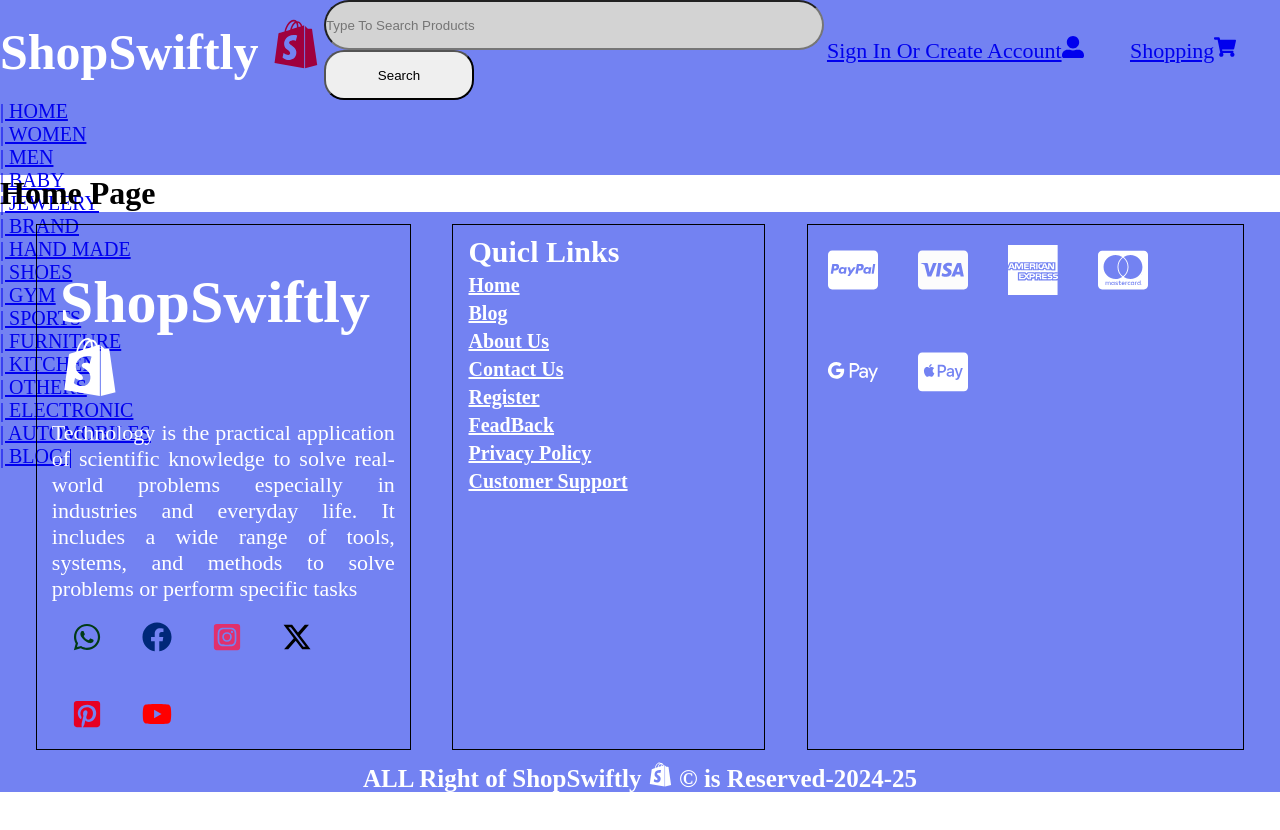
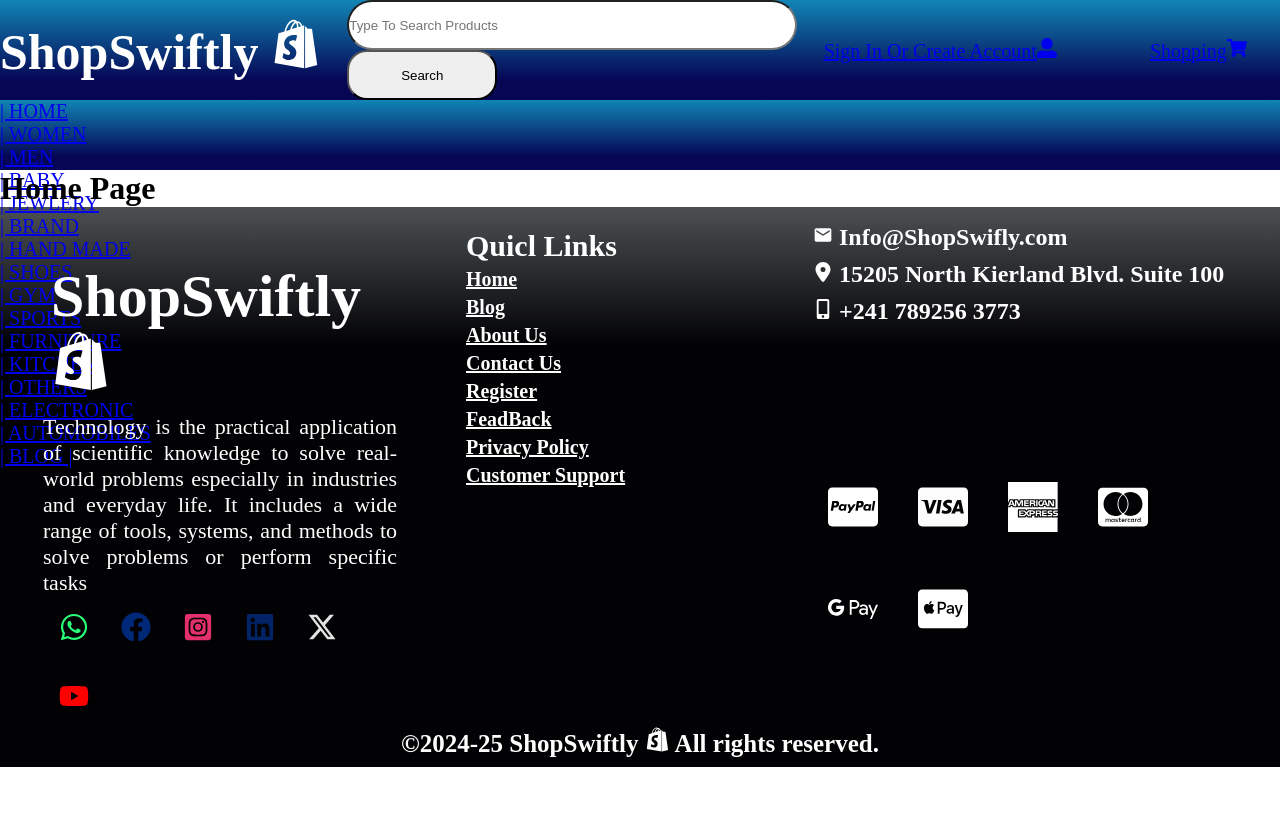
Before and after one commit to iamabd591/ShopSwiftly-Mern-Stack-Ecommerce-Project, a React (Create React App) app in the folder client/: page / in a window 1280 px wide. Shown: the top 830 px of the page. Built offline with nearby package versions, Linux system fonts and the light colour scheme; the HTML template or start-up script is replaced by a standard one.

Commit message:
add 404 page

```diff
--- a/client/src/components/layout/Footer.js
+++ b/client/src/components/layout/Footer.js
@@ -7,16 +7,19 @@ import {
   FaCcMastercard,
   FaGooglePay,
   FaCcApplePay,
+  FaLocationDot,
 } from "react-icons/fa6";
 import { SiAmericanexpress } from "react-icons/si";
 import { NavLink } from "react-router-dom";
 import {
   FaFacebook,
   FaInstagramSquare,
-  FaPinterestSquare,
   FaYoutube,
   FaWhatsapp,
+  FaMobileAlt,
+  FaLinkedin,
 } from "react-icons/fa";
+import { MdEmail } from "react-icons/md";
 export default function Footer() {
   return (
     <>
@@ -61,16 +64,16 @@ export default function Footer() {
 
             <ul>
               <li>
-                <div className="twitter icons">
-                  <FaXTwitter />
+                <div className="linked icons">
+                  <FaLinkedin />
                 </div>
               </li>
             </ul>
 
             <ul>
               <li>
-                <div className="pintrest icons">
-                  <FaPinterestSquare />
+                <div className="twitter icons">
+                  <FaXTwitter />
                 </div>
               </li>
             </ul>
@@ -132,6 +135,39 @@ export default function Footer() {
           </div>
         </div>
         <div className="payment">
+          <div className="infomation">
+            <ul>
+              <li>
+                <p>
+                  <span>
+                    <MdEmail />
+                  </span>{" "}
+                  Info@ShopSwifly.com
+                </p>
+              </li>
+            </ul>
+            <ul>
+              <li>
+                <p>
+                  <span>
+                    <FaLocationDot />
+                  </span>{" "}
+                  15205 North Kierland Blvd. Suite 100
+                </p>
+              </li>
+            </ul>
+
+            <ul>
+              <li>
+                <p>
+                  <span>
+                    <FaMobileAlt />
+                  </span>{" "}
+                  +241 789256 3773
+                </p>
+              </li>
+            </ul>
+          </div>
           <div className="method">
             <ul>
               <li>
@@ -175,7 +211,7 @@ export default function Footer() {
       </div>
       <div className="rights">
         <h4>
-          ALL Right of ShopSwiftly <FaShopify /> &copy; is Reserved-2024-25
+          &copy;2024-25 ShopSwiftly <FaShopify /> All rights reserved.
         </h4>
       </div>
     </>
--- a/client/src/index.css
+++ b/client/src/index.css
@@ -8,8 +8,12 @@
 section {
   height: 100px;
   width: 100%;
-  margin-top: 0px;
-  background: rgb(115, 130, 242);
+  background: rgb(6, 6, 85);
+  background: linear-gradient(
+    0deg,
+    rgba(6, 6, 85, 1) 20%,
+    rgba(17, 133, 181, 1) 100%
+  );
 }
 
 section ul {
@@ -20,28 +24,25 @@ section ul {
 }
 .logo {
   font-size: 50px;
-  text-decoration: none;
-  color: black;
   cursor: pointer;
   font-weight: bold;
-  width: auto;
   color: #fff;
   height: 100%;
 }
 
 .logo spam {
-  color: rgb(159, 0, 61);
+  color: rgb(255, 255, 255);
 }
 
 .serach-bar {
-  width: 500px;
+  width: 450px;
   height: 100%;
 }
 .form-control {
   width: 100%;
   height: 50px;
   border-radius: 25px !important;
-  background: rgb(211, 211, 211);
+  background: rgb(255, 255, 255);
 }
 
 .btn {
@@ -54,48 +55,56 @@ section ul {
   width: 300px;
   height: 100%;
   color: #fff;
-  font-size: 22px;
+  font-size: 20px;
   font-weight: 500;
 }
 
 .account span {
-  font-size: 22px;
+  font-size: 20px;
 }
 
 .Shopping {
-  width: 150px;
+  width: 130px;
   height: 100%;
   color: #fff;
-  font-size: 22px;
+  font-size: 20px;
   font-weight: 500;
 }
 .Shopping span {
-  font-size: 22px;
+  font-size: 20px;
 }
 .navbar {
   font-size: 20px;
+  height: 70px;
   text-transform: uppercase;
-  height: 75px;
-  background: rgb(115, 130, 242) !important;
-  font-weight: 400;
+  background: rgb(6, 6, 85) !important;
+  background: linear-gradient(
+    0deg,
+    rgba(6, 6, 85, 1) 20%,
+    rgba(17, 133, 181, 1) 100%
+  ) !important;
 }
 .nav-link:hover {
   color: #9f003d !important;
 }
 .Footer {
   width: 100%;
-  height: 550px;
+  height: 510px;
   display: flex;
   justify-content: space-around;
   align-items: center;
-  padding: 12px 15px;
-  background: rgb(115, 130, 242);
+  padding: 12px 10px;
+  background: rgb(2, 2, 5) !important;
+  background: linear-gradient(
+    0deg,
+    rgba(2, 2, 5, 1) 73%,
+    rgba(76, 80, 82, 1) 100%
+  ) !important;
 }
 .info {
   width: 30%;
   height: 100%;
-  padding: 10px 15px;
-  border: 1px solid black;
+  padding: 10px 12px;
 }
 .info h2 {
   font-size: 60px;
@@ -114,7 +123,6 @@ section ul {
   width: 25%;
   height: 100%;
   padding: 10px 15px;
-  border: 1px solid black;
 }
 .Footer-Nav h4 {
   font-weight: bold;
@@ -141,7 +149,7 @@ section ul {
 .Social ul li {
   list-style-type: none;
   float: left;
-  margin: 20px;
+  margin: 16px;
   font-size: 30px;
   cursor: pointer;
 }
@@ -158,24 +166,26 @@ section ul {
   color: #e1306c;
 }
 .whatsapp {
-  color: #013b16;
+  color: #2aff78;
 }
 .twitter {
-  color: #000;
+  color: #e3e3e3;
+}
+.linked {
+  color: #022366;
 }
 
 .payment {
   width: 35%;
   height: 100%;
-  border: 1px solid black;
 }
 .rights {
   width: 100%;
-  height: 30px;
+  height: 50px;
   display: flex;
   justify-content: space-around;
   align-items: center;
-  background: rgb(115, 130, 242);
+  background: #020205;
 }
 .payment .method {
   width: 100%;
@@ -211,3 +221,23 @@ section ul {
   font-size: 25px;
   color: #fff;
 }
+.infomation {
+  width: 100%;
+  height: 50%;
+}
+.infomation ul li {
+  list-style-type: none;
+  float: left;
+  margin: 5px;
+  font-size: 20px;
+  cursor: pointer;
+}
+.infomation ul li p {
+  font-weight: bold;
+  font-size: 24px;
+  color: #fff;
+}
+.infomation ul li p span {
+  color: #fff;
+  font-size: 20px;
+}
--- a/client/src/pages/PageNotFound.js
+++ b/client/src/pages/PageNotFound.js
@@ -1,12 +1,25 @@
-import React from 'react'
-import Layout from '../components/layout/Layout'
+import React from "react";
+import Layout from "../components/layout/Layout";
+import { Link } from "react-router-dom";
 
 const PageNotFound = () => {
   return (
-   <Layout>
-    <h1>404</h1>
-   </Layout>
-  )
-}
+    <Layout>
+      <div className="d-flex align-items-center justify-content-center vh-100">
+        <div className="text-center">
+          <h1 className="display-1 fw-bold">404</h1>
+          <p className="fs-3">
+            {" "}
+            <span className="text-danger">Opps!</span> Page not found.
+          </p>
+          <p className="lead">The page you’re looking for doesn’t exist.</p>
+          <Link to="/" className="btn btn-primary">
+            Go Home
+          </Link>
+        </div>
+      </div>
+    </Layout>
+  );
+};
 
-export default PageNotFound
+export default PageNotFound;
```
